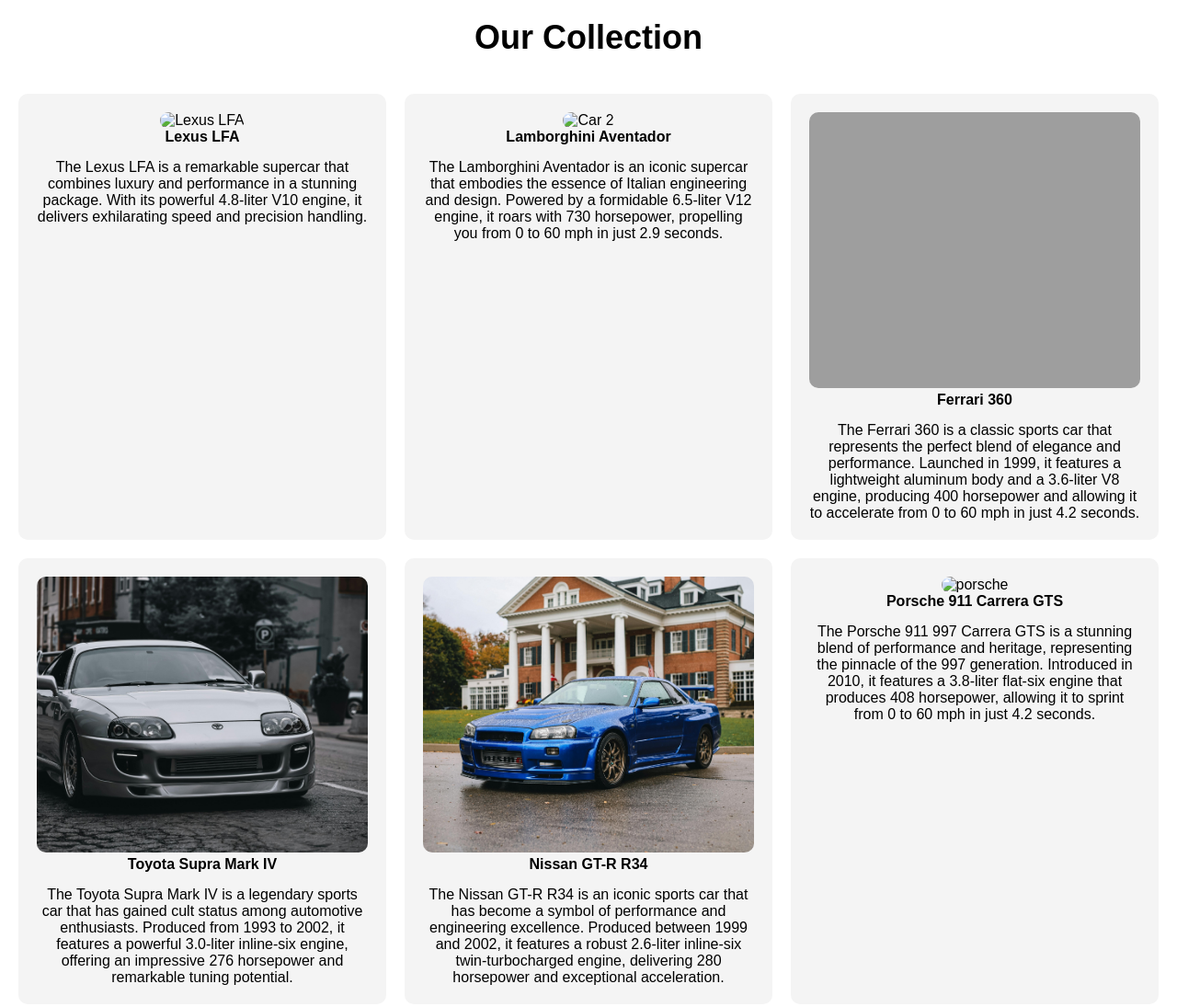
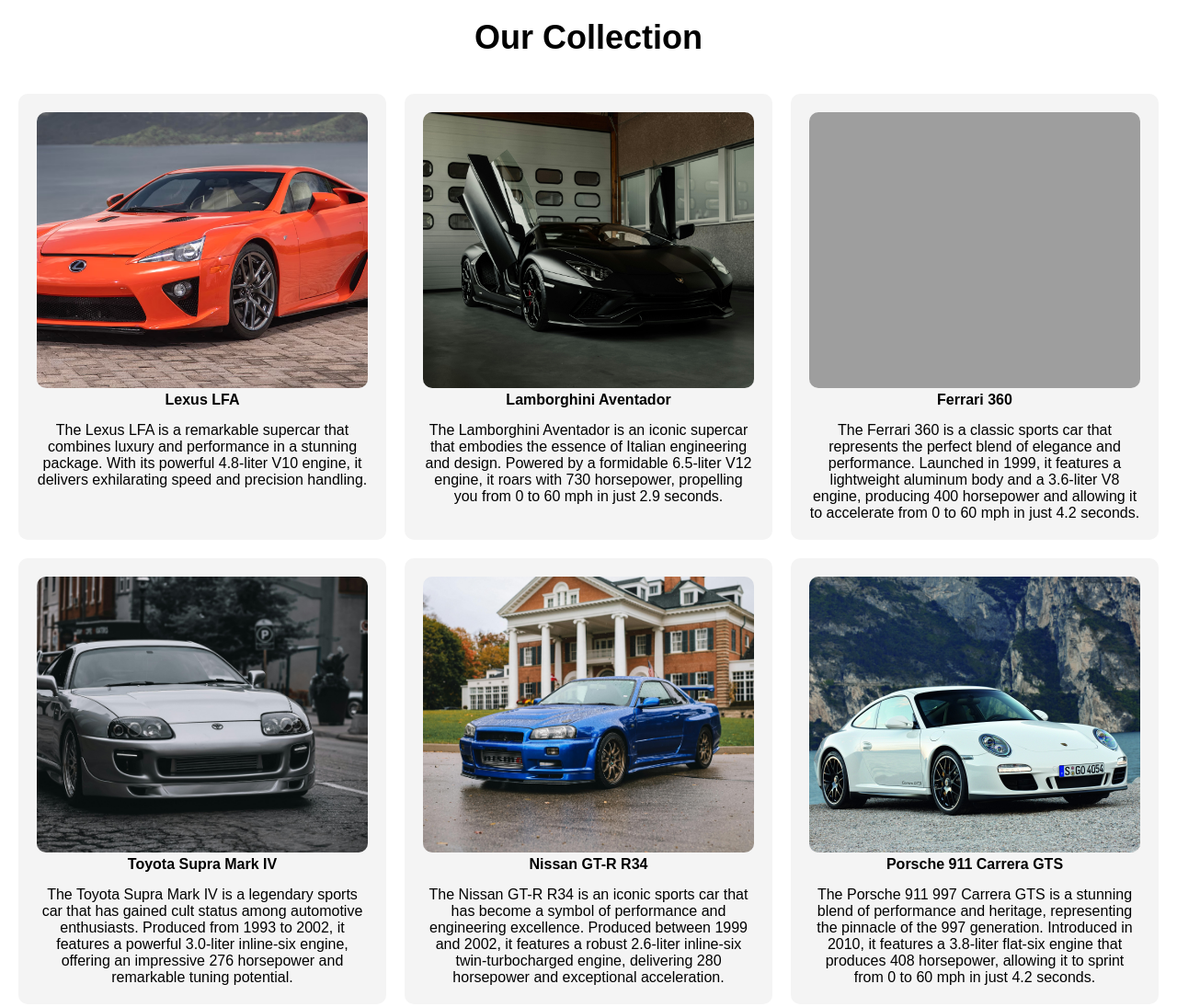
Before and after one commit to NischalRana29/WebDev_Project_RevvedUpDevelopers, a plain HTML site: page index.html in a window 1280 px wide. Shown: the part 1260-2355 px from the top of the page at 92% size. Drawn offline with Linux system fonts and the light colour scheme; the site is published under a folder, as on GitHub Pages, so addresses that start at the root find nothing.

Commit message:
fixing the image path to relative path

```diff
--- a/index.html
+++ b/index.html
@@ -46,12 +46,12 @@
         <h2>Our Collection</h2>
         <div class="car-grid">
             <div class="car-item">
-                <img src="/image/2012-Lexus-LFA-10-1.avif" alt="Lexus LFA">
+                <img src="image/2012-Lexus-LFA-10-1.avif" alt="Lexus LFA">
                 <h4>Lexus LFA</h4>
                 <p>The Lexus LFA is a remarkable supercar that combines luxury and performance in a stunning package. With its powerful 4.8-liter V10 engine, it delivers exhilarating speed and precision handling.</p>
             </div>
             <div class="car-item">
-                <img src="/image/pexels-image-hunter-281453274-26954164.jpg" alt="Car 2">
+                <img src="image/pexels-image-hunter-281453274-26954164.jpg" alt="Car 2">
                 <h4>Lamborghini Aventador</h4>
                 <p>The Lamborghini Aventador is an iconic supercar that embodies the essence of Italian engineering and design. Powered by a formidable 6.5-liter V12 engine, it roars with 730 horsepower, propelling you from 0 to 60 mph in just 2.9 seconds.</p>
             </div>
@@ -71,7 +71,7 @@
                 <p>The Nissan GT-R R34 is an iconic sports car that has become a symbol of performance and engineering excellence. Produced between 1999 and 2002, it features a robust 2.6-liter inline-six twin-turbocharged engine, delivering 280 horsepower and exceptional acceleration.</p>
             </div>
             <div class="car-item">
-                <img src="/image/porsche911.jpeg" alt="porsche">
+                <img src="image/porsche911.jpeg" alt="porsche">
                 <h4>Porsche 911 Carrera GTS</h4>
                 <p>The Porsche 911 997 Carrera GTS is a stunning blend of performance and heritage, representing the pinnacle of the 997 generation. Introduced in 2010, it features a 3.8-liter flat-six engine that produces 408 horsepower, allowing it to sprint from 0 to 60 mph in just 4.2 seconds.</p>
             </div>
--- a/style.css
+++ b/style.css
@@ -49,7 +49,7 @@ body {
 
 /* Hero Section */
 .hero {
-    background-image: url('/image/koenigsegg.jpg');
+    background-image: url('image/koenigsegg.jpg');
     background-size: cover;
     background-position: center;
     background-repeat: no-repeat;
```
